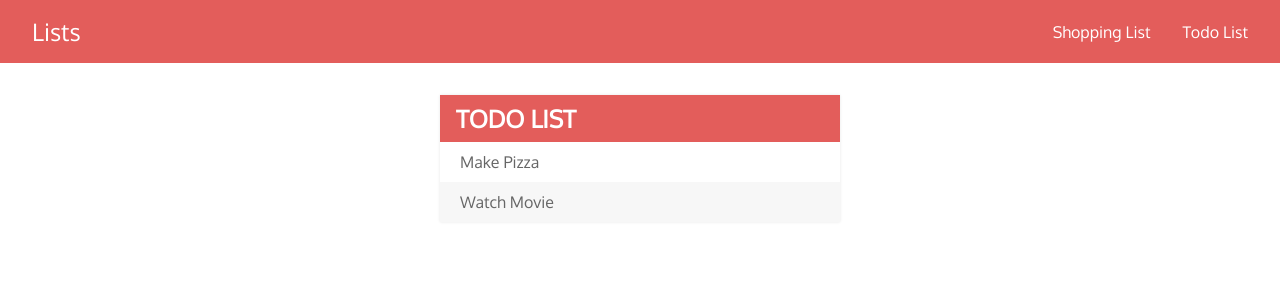
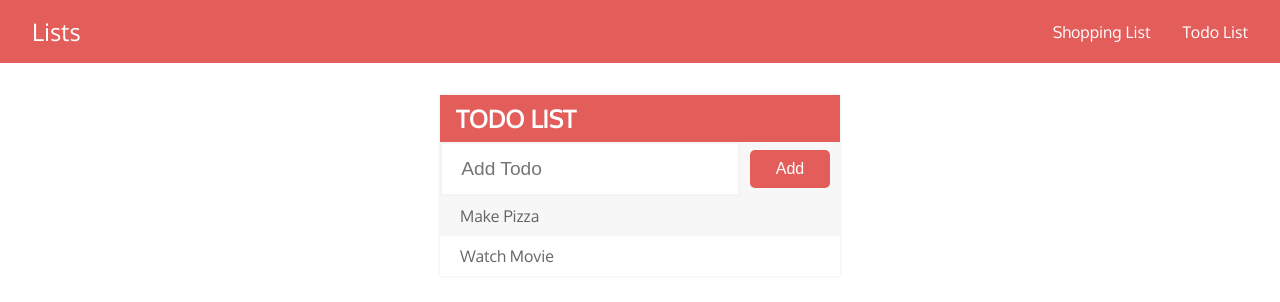
Before and after one commit to madeleinewoodbury/lists, a React (Create React App) app: page /todo in a window 1280 px wide. Shown: the top 302 px of the page. Built offline with nearby package versions, Linux system fonts and the light colour scheme.

Commit message:
Add todo action and form submission implemented in for adding todo items

```diff
--- /dev/null
+++ b/src/components/page/todo/AddTodoItem.js
@@ -0,0 +1,52 @@
+import React, { Component } from "react";
+import { Consumer } from "../../../context";
+import "./Todo.css";
+
+class AddTodoItem extends Component {
+  state = {
+    name: ""
+  };
+
+  onSubmit = (dispatch, e) => {
+    e.preventDefault();
+
+    const { name } = this.state;
+
+    const newItem = {
+      id: 12,
+      name
+    };
+
+    dispatch({ type: "ADD_TODO_ITEM", payload: newItem });
+
+    // Clear State
+    this.setState({
+      name: ""
+    });
+  };
+
+  onChange = e => this.setState({ [e.target.name]: e.target.value });
+
+  render() {
+    return (
+      <Consumer>
+        {value => {
+          const { dispatch } = value;
+          return (
+            <form onSubmit={this.onSubmit.bind(this, dispatch)}>
+              <input
+                type="text"
+                name="name"
+                placeholder="Add Todo"
+                onChange={this.onChange}
+              />
+              <button type="submit">Add</button>
+            </form>
+          );
+        }}
+      </Consumer>
+    );
+  }
+}
+
+export default AddTodoItem;
--- a/src/components/page/todo/Todo.css
+++ b/src/components/page/todo/Todo.css
@@ -15,13 +15,8 @@
 }
 
 #todo-list form {
-  display: flex;
-  flex-direction: column;
-}
-
-.form-inputs {
   display: grid;
-  grid-template-columns: 2fr 1fr;
+  grid-template-columns: 3fr 1fr;
 }
 
 form input {
@@ -50,7 +45,7 @@ form input {
   color: #666;
 }
 
-.todo-item:nth-of-type(even) {
+.todo-item:nth-of-type(odd) {
   background: #f7f7f7;
 }
 
--- a/src/components/page/todo/TodoList.js
+++ b/src/components/page/todo/TodoList.js
@@ -1,6 +1,7 @@
 import React, { Component } from "react";
 import { Consumer } from "../../../context";
 import Todo from "./Todo";
+import AddTodoItem from "./AddTodoItem";
 import "./Todo.css";
 
 class TodoList extends Component {
@@ -13,6 +14,7 @@ class TodoList extends Component {
             <React.Fragment>
               <div id="todo-list">
                 <h1>Todo List</h1>
+                <AddTodoItem />
                 <ul className="todo-list">
                   {todoItems.map(item => (
                     <Todo key={item.id} item={item} />
--- a/src/context.js
+++ b/src/context.js
@@ -15,6 +15,11 @@ const reducer = (state, action) => {
       return {
         ...state,
         shoppingItems: [action.payload, ...state.shoppingItems]
+      };
+    case "ADD_TODO_ITEM":
+      return {
+        ...state,
+        todoItems: [action.payload, ...state.todoItems]
       };
     default:
       return state;
```
